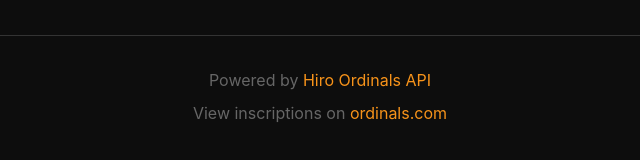
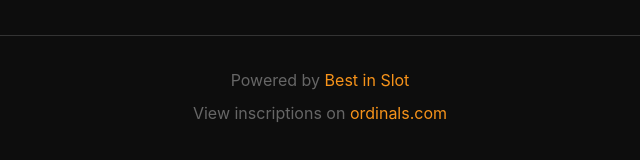
Before and after one commit to pq-clawd-assistant/ordinals-gallery, a plain HTML site: page index.html in a window 1280 px wide. Shown: the part 298-458 px from the top of the page, 320-960 px from the left. Drawn offline with Linux system fonts and the light colour scheme.

Commit message:
Update footer to Best in Slot and clarify data source

```diff
--- a/index.html
+++ b/index.html
@@ -90,7 +90,7 @@
 
         <!-- Footer -->
         <footer class="footer">
-            <p>Powered by <a href="https://hiro.so" target="_blank">Hiro Ordinals API</a></p>
+            <p>Powered by <a href="https://bestinslot.xyz" target="_blank">Best in Slot</a></p>
             <p>View inscriptions on <a href="https://ordinals.com" target="_blank">ordinals.com</a></p>
         </footer>
     </div>
```
